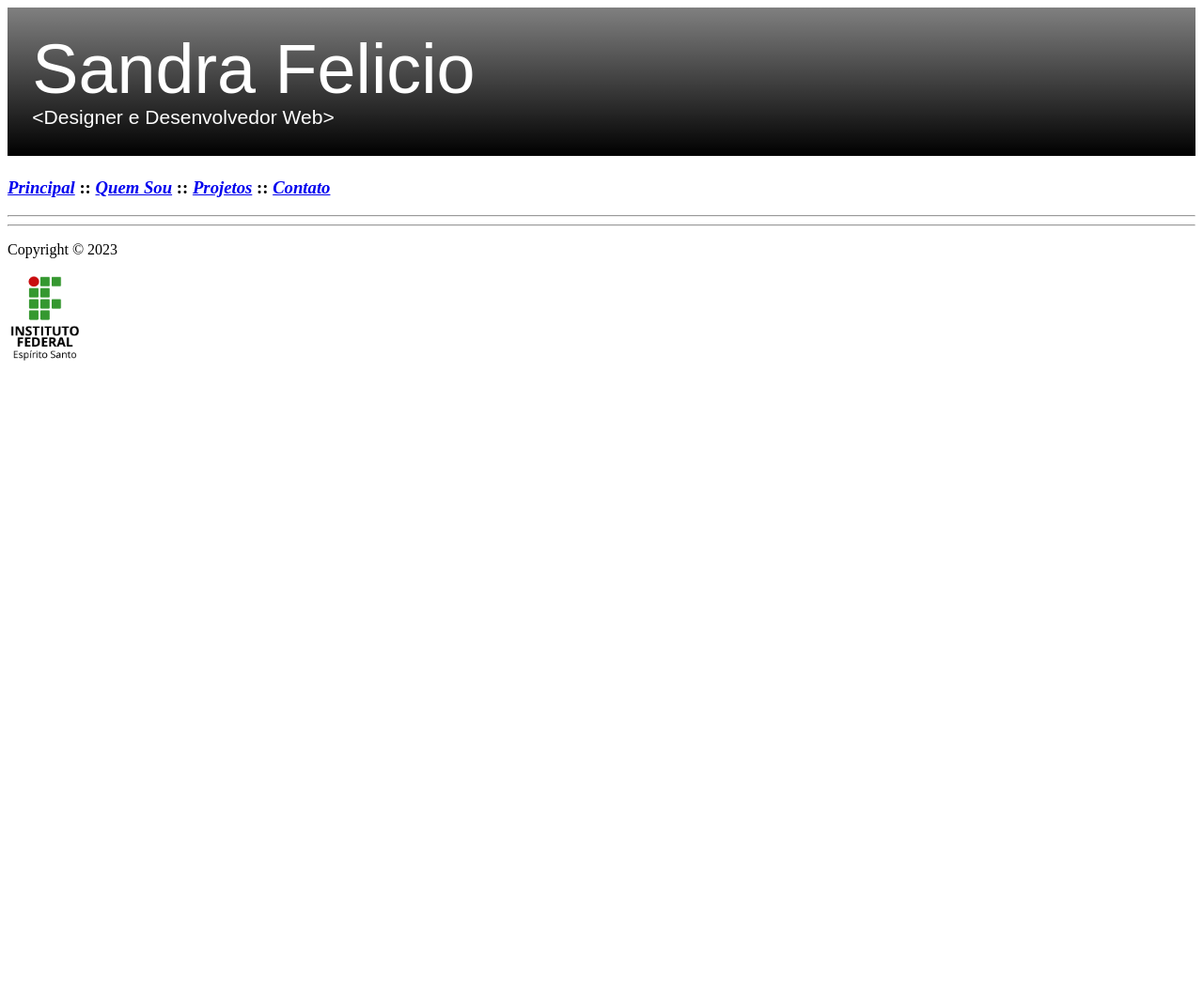
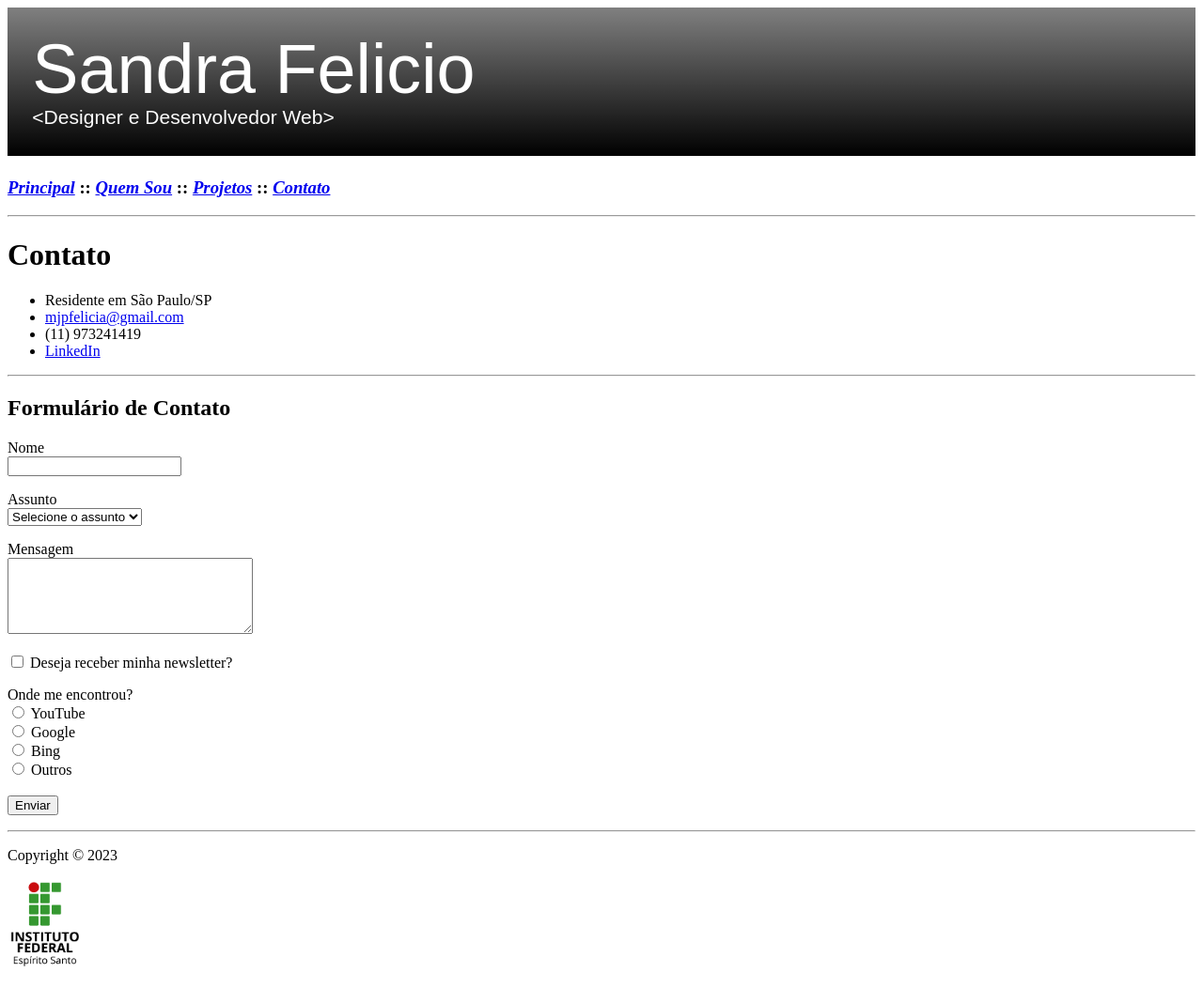
Before and after one commit to mjpfelicia/atividade-pratica-semana-2, a plain HTML site: page contato.html in a window 1280 px wide. Shown: the whole page at 94% size. Before the commit the page ends 800 px from the top, so only its background shows below. Drawn offline with Linux system fonts and the light colour scheme.

Commit message:
criando pagina de contatos

```diff
--- a/contato.html
+++ b/contato.html
@@ -2,35 +2,92 @@
 <html lang="pt-br">
 
 <head>
-    <meta charset="UTF-8">
-    <meta http-equiv="X-UA-Compatible" content="IE=edge">
-    <meta name="viewport" content="width=device-width, initial-scale=1.0">
-    <title>Meu Portfolio :: Contato</title>
+  <meta charset="UTF-8">
+  <meta http-equiv="X-UA-Compatible" content="IE=edge">
+  <meta name="viewport" content="width=device-width, initial-scale=1.0">
+  <title>Meu Portfolio :: Contato</title>
 </head>
 
 <body>
-    <img src="/img/header.svg" alt="logo" width="100%">
+  <img src="/img/header.svg" alt="logo" width="100%">
   <h3>
     <i><a href="index.html">Principal</a></i> ::
-    <!-- 2. Link para a página Quem Sou -->
     <i><a href="quemsou.html">Quem Sou</a></i> ::
-    <!-- 3. Link para a página Projetos -->
     <i><a href="projetos.html">Projetos</a></i> ::
-    <!-- 4. Link para a página Contato -->
     <i><a href="contato.html">Contato</a></i>
+  </h3>
+  <hr>
 
-  </h3>
+  <h1>Contato</h1>
+  <ul>
+    <li>Residente em São Paulo/SP </li>
+    <li><a href="mailto:mjpfelicia@gmail.com">mjpfelicia@gmail.com</a></li>
+    <li>(11) 973241419</li>
+    <li><a href="https://www.linkedin.com/in/sandra-felicia-a23139197">LinkedIn</a></li>
+  </ul>
+  <hr>
+  <h2>Formulário de Contato</h2>
+
+  <form>
+    <p>
+      <label for="txtNome">Nome</label><br>
+      <input type="text" name="nomeCompleto" id="txtNome">
+    </p>
+
+
+    <p>
+      <label for="selecAssunto">Assunto</label><br>
+      <select name="Assunto" id="selecAssunto">
+        <option>Selecione o assunto</option>
+        <option value="Sugestão">Sugestão</option>
+        <option value="Reclamação">Reclamação</option>
+        <option value="Orçamento">Orçamento</option>
+        <option value="Outros">Outros</option>
+      </select>
+    </p>
+
+    <p>
+      <label for="txtmsg">Mensagem</label><br>
+      <textarea name="msg" id="txtmsg" cols="30" rows="5">
+      </textarea>
+    </p>
+
+    <p>
+      <input type="checkbox" id="txtNewletter" name="newletter">
+      <label for="txtNewletter">Deseja receber minha newsletter?</label>
+    </p>
+
+    <p>
+
+      <label for="nomeYouTube">Onde me encontrou?</label><br>
+
+      <input type="radio" name="ondeEncontrou" id="txtYouTube">
+      <label for="txtYouTube">YouTube</label><br>
+
+      <input type="radio" name="ondeEncontrou" id="txtGoogle">
+      <label for="txtGoogle">Google</label><br>
+
+      <input type="radio" name="ondeEncontrou" id="txtBing">
+      <label for="txtBing">Bing</label><br>
+
+      <input type="radio" name="ondeEncontrou" id="txtOutros">
+      <label for="txtOutros">Outros</label><br><br>
+
+      <input type="submit" value="Enviar">
+    </p>
+
+  </form>
   <hr>
 
 
 
-  <hr>
   <p>
     Copyright &copy; 2023
   </p>
   <p>
-    <!-- 11. Imagem "ifes.png" que está na pasta img, com 96 de altura -->
-  <p><img src="img/ifes.png" alt="logo" height="96"></p>
+  <p>
+    <img src="img/ifes.png" alt="logo" height="96">
+  </p>
 
 </body>
 
```
Also changed, not shown: index.html (+0 -9 lines), projetos.html (+26 -9 lines).
